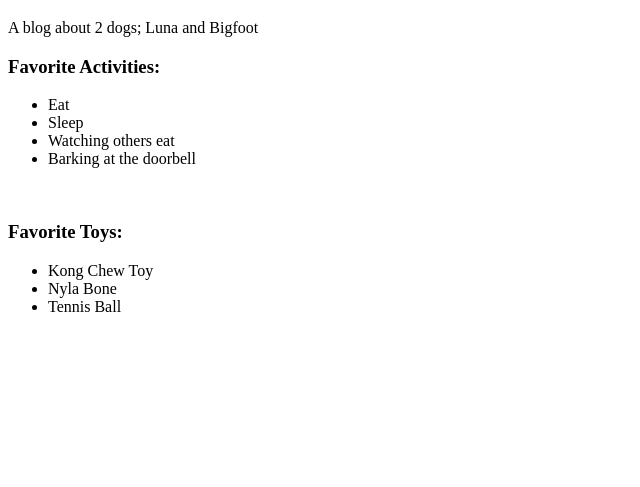
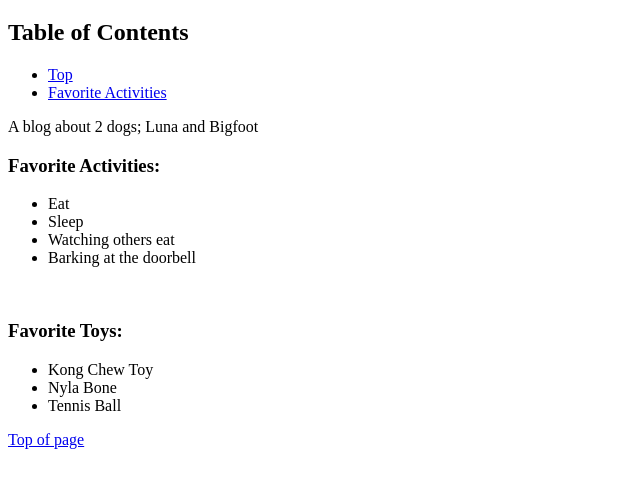
Before and after one commit to smoody0208/pet-website-1, a plain HTML site: page index.html in a window 1280 px wide. Shown: the part 61-548 px from the top of the page, without its empty margins (0-640 px from the left). Drawn offline with Linux system fonts and the light colour scheme.

Commit message:
add anchor tags as an example

```diff
--- a/index.html
+++ b/index.html
@@ -4,10 +4,15 @@
   <title>Document</title>
 </head>
 <body>
-  <h1>A Dog's Life</h1>
+  <h1><a name="#top"></a>A Dog's Life</h1>
+  <h2>Table of Contents</h2>
+  <ul>
+    <li><a href="#top">Top</a></li>
+    <li><a href="#favAct">Favorite Activities</a></li>
+  </ul>
   <p>A blog about 2 dogs; Luna and Bigfoot</p>
 
-  <h3>Favorite Activities:</h3>
+  <h3><a name="#favAct"></a>Favorite Activities:</h3>
     <ul>
       <li>Eat</li>
       <li>Sleep</li>
@@ -22,5 +27,7 @@
       <li>Tennis Ball</li>
     </ul>
 
+  <p><a href="#top">Top of page</a></p>
+
 </body>
 </html>
```
